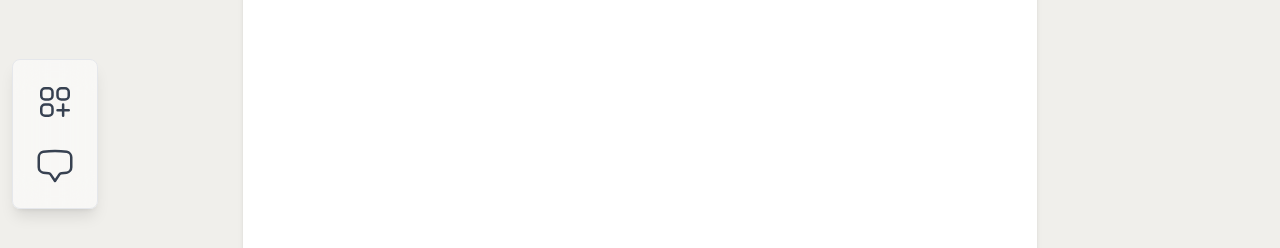
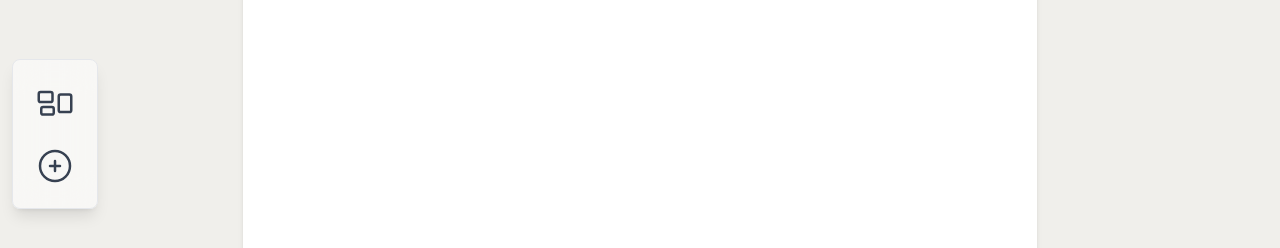
Before and after one commit to KaliKaloo/ComicPal, a React (Vite) app in the folder frontend-site/: page /CreateComicPage in a window 1280 px wide. Shown: the part 266-514 px from the top of the page. Built offline with nearby package versions, Linux system fonts and the light colour scheme.

Commit message:
added circle panel

```diff
--- a/frontend-site/src/pages/CreateComicPage/CreateComicPage.jsx
+++ b/frontend-site/src/pages/CreateComicPage/CreateComicPage.jsx
@@ -12,8 +12,9 @@ import {
 import { Draggable } from "../../components/ui/Draggable";
 import { Droppable } from "../../components/ui/Droppable";
 import {
-  SquaresPlusIcon,
+  RectangleGroupIcon,
   ChatBubbleBottomCenterIcon,
+  PlusCircleIcon
 } from "@heroicons/react/24/outline";
 
 function CreateComicPage() {
@@ -21,8 +22,8 @@ function CreateComicPage() {
   const [count, setCount] = useState(1);
   const [newPage, setNewPage] = useState(false);
 
-  const addPanel = () => {
-    setPanels([...panelList, { id: count, position: { x: 100, y: 100 } }]);
+  const addPanel = (shape) => {
+    setPanels([...panelList, { id: count, position: { x: 100, y: 100 }, shape:shape }]);
     setCount(count + 1);
   };
 
@@ -64,17 +65,14 @@ function CreateComicPage() {
               className={`z-20 flex shrink-0 grow-0 justify-around gap-4 border-t border-gray-200 bg-white/50 p-2.5 shadow-lg backdrop-blur-lg  fixed top-2/4 -translate-y-2/4 left-3 min-h-[auto] lg:min-w-[64px] min-w-[40px] flex-col rounded-lg border`}
             >
               <div>
-                <SquaresPlusIcon
-                  onClick={addPanel}
+                <RectangleGroupIcon
+                  onClick={()=>addPanel("square")}
                   className="flex aspect-square min-h-[32px] lg:w-16 w-10 flex-col items-center justify-center gap-1 rounded-md p-1.5 md:p-3 text-gray-700 hover:bg-gray-100 "
                 />
-
-                <ChatBubbleBottomCenterIcon
-                  onClick={addPanel}
+                <PlusCircleIcon
+                  onClick={()=>addPanel("circle")}
                   className="flex aspect-square min-h-[32px] lg:w-16 w-10 flex-col items-center justify-center gap-1 rounded-md p-1.5 md:p-3 text-gray-700 hover:bg-gray-100 "
-                >
-                  Speech
-                </ChatBubbleBottomCenterIcon>
+                />
               </div>
             </div>
 
@@ -128,6 +126,7 @@ function CreateComicPage() {
                       <div className={``}>
                         <GeneratePanel
                           deleteFunc={() => deletePanel(panel.id)}
+                          shape={panel.shape}
                         />
                       </div>
                     </Draggable>
--- a/frontend-site/src/pages/CreateComicPage/EditModal.jsx
+++ b/frontend-site/src/pages/CreateComicPage/EditModal.jsx
@@ -3,7 +3,7 @@ import {
   ArrowRightCircleIcon,
   CheckIcon,
   XMarkIcon,
-  PhotoIcon
+  PhotoIcon,
 } from "@heroicons/react/24/outline";
 import autosize from "autosize/dist/autosize.js"
 
--- a/frontend-site/src/pages/CreateComicPage/GeneratePanel.jsx
+++ b/frontend-site/src/pages/CreateComicPage/GeneratePanel.jsx
@@ -3,7 +3,7 @@ import { TrashIcon, PencilIcon } from "@heroicons/react/24/outline";
 import EditModal from "./EditModal";
 import useOnClickOutside from "../../hooks/useOnCliclOutside";
 
-function GeneratePanel({ deleteFunc}) {
+function GeneratePanel({ deleteFunc, shape }) {
   const [panelClick, setPanelClick] = useState(true);
   const [editMode, setEditMode] = useState(false);
   const [prompt, setPrompt] = useState("");
@@ -22,11 +22,18 @@ function GeneratePanel({ deleteFunc}) {
 
   return (
     <div
-      className={` ${panelClick ? "border-lightGreen":"border-black "} border-2 overflow-hidden bg-gray-100 w-72 h-52 resize`}
+      className={` ${
+        panelClick ? "border-lightGreen" : "border-black "
+      } border-2 overflow-hidden bg-gray-100 resize ${
+        shape === "square" ? "w-72 h-52" : " rounded-full w-72 h-72 "
+      } `}
       onClick={() => setPanelClick(true)}
     >
       {panelClick ? (
-        <div ref={ref} className="absolute inset-y-0 right-0 mr-[-3.5rem] z-10 flex shrink-0 grow-0 justify-around gap-4 border-t border-gray-200 bg-white/50 p-2.5 shadow-lg backdrop-blur-lg dark:border-slate-600/60 dark:bg-slate-800/50  top-2/4 -translate-y-2/4 h-24 w-10 min-h-[auto] min-w-[44px] flex-col rounded-lg border">
+        <div
+          ref={ref}
+          className="absolute inset-y-0 right-0 mr-[-3.5rem] z-10 flex shrink-0 grow-0 justify-around gap-4 border-t border-gray-200 bg-white/50 p-2.5 shadow-lg backdrop-blur-lg dark:border-slate-600/60 dark:bg-slate-800/50  top-2/4 -translate-y-2/4 h-24 w-10 min-h-[auto] min-w-[44px] flex-col rounded-lg border"
+        >
           <PencilIcon
             className="h-6 w-6 hover:cursor-pointer p-1"
             onClick={() => setEditMode(true)}
```
